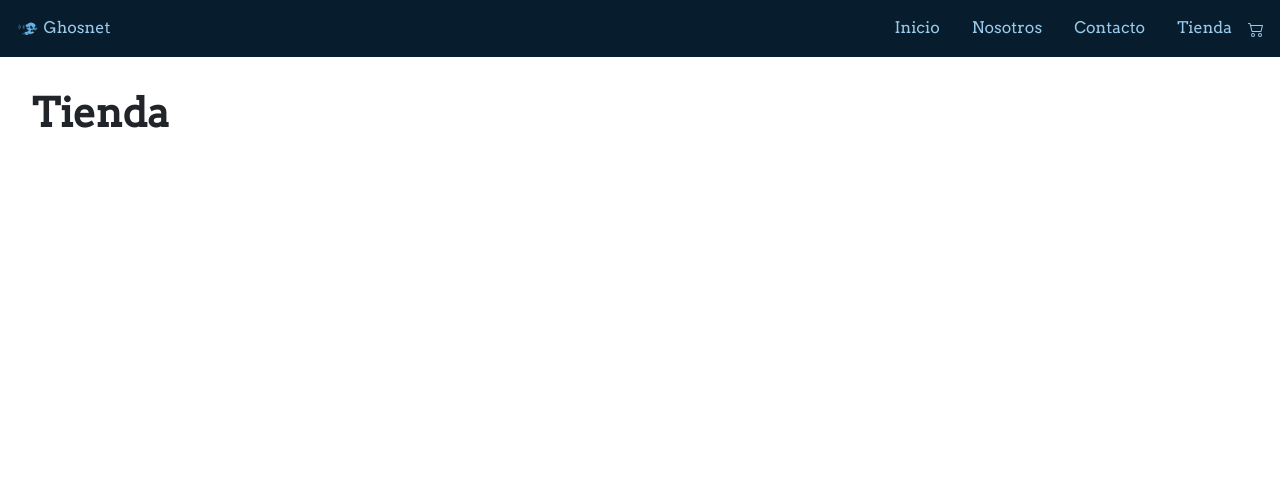
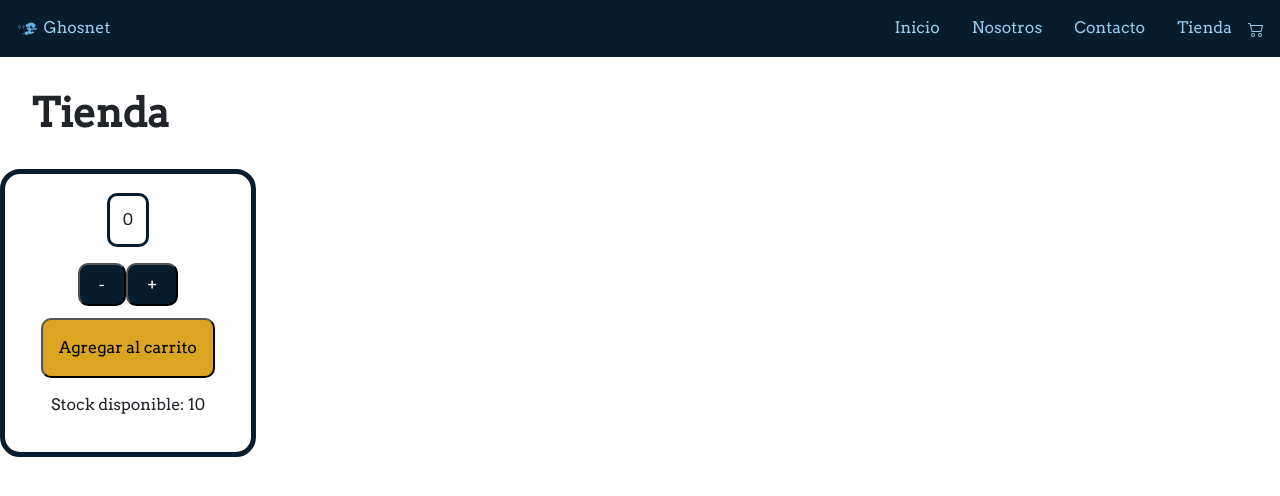
Before and after one commit to emilianorada/ideaRadaelli, a React (Create React App) app: page /detail/1 in a window 1280 px wide. Shown: the top 496 px of the page. Built offline with nearby package versions, Linux system fonts and the light colour scheme.

Commit message:
Agregado de ItemCount

```diff
--- a/src/App.js
+++ b/src/App.js
@@ -1,15 +1,29 @@
+import React, { useState } from 'react';
 import './App.css';
 import ItemListContainer from './Components/ItemListContainer/ItemListContainer';
 import NavBar from './Components/NavBar/NavBar';
 import "./styles/NavBar.css";
-import "./styles/ItemListContainer.css"
+import "./styles/ItemListContainer.css";
+import "./styles/ItemCount.css";
+import ItemCount from './Components/ItemCount/ItemCount';
+
+
 
 function App() {
+
+  const stock = 10
+  const [items, setItems] = useState(0)
+  const sumar = () => items < stock ? setItems(items + 1) : alert('Máximo de items alcanzado.')
+  const restar = () => items > 0 ? setItems(items - 1) : alert('No pueden introducirse valores negativos')
+
+
+
   return (
 
     <div>
       <NavBar />
       <ItemListContainer titulo='Tienda' />
+      <ItemCount stock={stock} sumar={sumar} restar={restar} items={items} />
     </div>
   );
 }
--- /dev/null
+++ b/src/Components/ItemCount/ItemCount.js
@@ -0,0 +1,20 @@
+import "../../styles/ItemCount.css";
+
+
+const ItemCount = ({items, stock, sumar, restar}) => {
+
+    return (
+
+        <div className="itemCount">
+            <div className="numberSelected">{items}</div>
+            <div className="count">
+                <button className="buttonQuantity" onClick={restar}>-</button>
+                <button className="buttonQuantity" onClick={sumar}>+</button>
+            </div>
+            <button className="buttonAdd" >Agregar al carrito</button>
+        <div className="detail">Stock disponible: {stock}</div>
+        </div>
+    )
+}
+
+export default ItemCount
--- /dev/null
+++ b/src/styles/ItemCount.css
@@ -0,0 +1,63 @@
+.itemCount{
+    border: 5px solid #071C2C;
+    border-radius: 20px;
+    height: 18rem;
+    width: 20%;
+    display: flex;
+    flex: 1 1 !important;
+    justify-content: center;
+    align-items: center;
+    flex-direction: column;
+    padding: 1.2rem !important;
+}
+.numberSelected {
+    padding: 0.8rem !important;
+    height: 1rem;
+    border: 3px solid #071C2C;
+    border-radius: 10px;
+    display: flex;
+    flex: 1 1;
+    justify-content: center;
+    align-items: center;
+}
+.detail {
+    padding: 1rem !important;
+    height: 2rem;
+    display: flex;
+    flex: 1 1;
+    justify-content: center;
+    align-items: center;
+}
+.count{
+    padding: 1rem 2rem 2rem 2rem !important;
+    height: 3rem;
+    display: flex;
+    flex: 1 1;
+    align-content: center;
+}
+.buttonQuantity {
+    padding: 1.2rem !important;
+    background-color:#071C2C ;
+    color: white;
+    border-radius: 10px;
+    user-select: none;
+    display: flex;
+    flex: 1 1;
+    justify-content: center;
+    align-items: center;
+}
+.buttonQuantity:hover{
+    color:goldenrod;
+    border: 2px solid goldenrod;
+}
+.buttonAdd {
+    padding: 1rem !important;
+    border-radius: 10px;
+    user-select: none;
+    background-color:goldenrod ;
+    color: black;
+}
+.buttonAdd:hover{
+    color: white;
+    border: 2px solid goldenrod;
+}
--- a/src/styles/NavBar.css
+++ b/src/styles/NavBar.css
@@ -18,6 +18,7 @@
 }
 .nav a{
     text-decoration: none;
+    cursor: pointer;
 }
 
 .brand{
@@ -43,11 +44,13 @@
 .nav-links a:hover{
     color: goldenrod;
     padding: 1rem;
+    transform: scale(1.5) !important;
 }
 
 .nav-item{
     color: #9ACAEB;
     padding: 1rem !important;
+    transform: scale(1.5) !important;
 }
 
 .cart{
```
